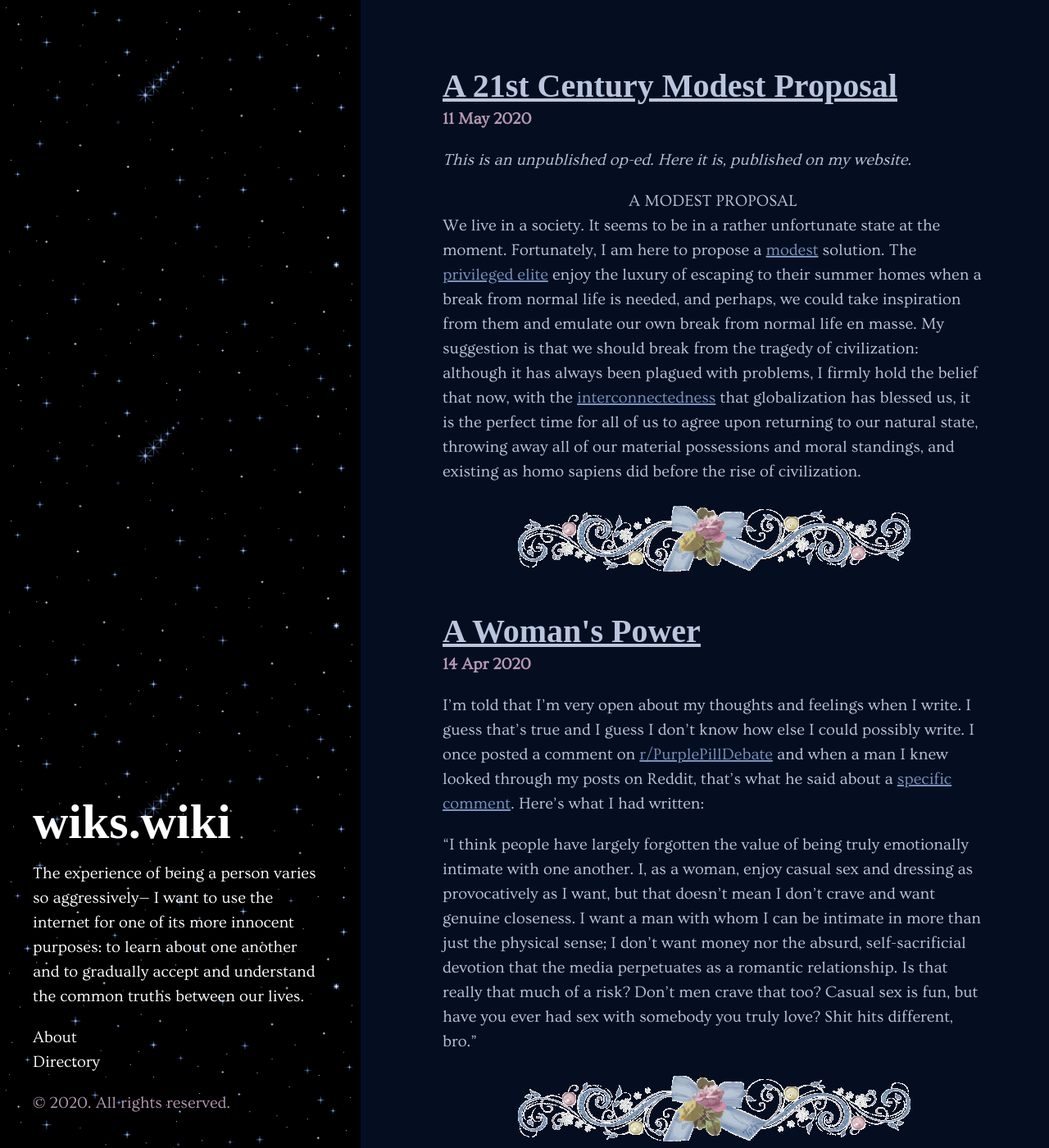
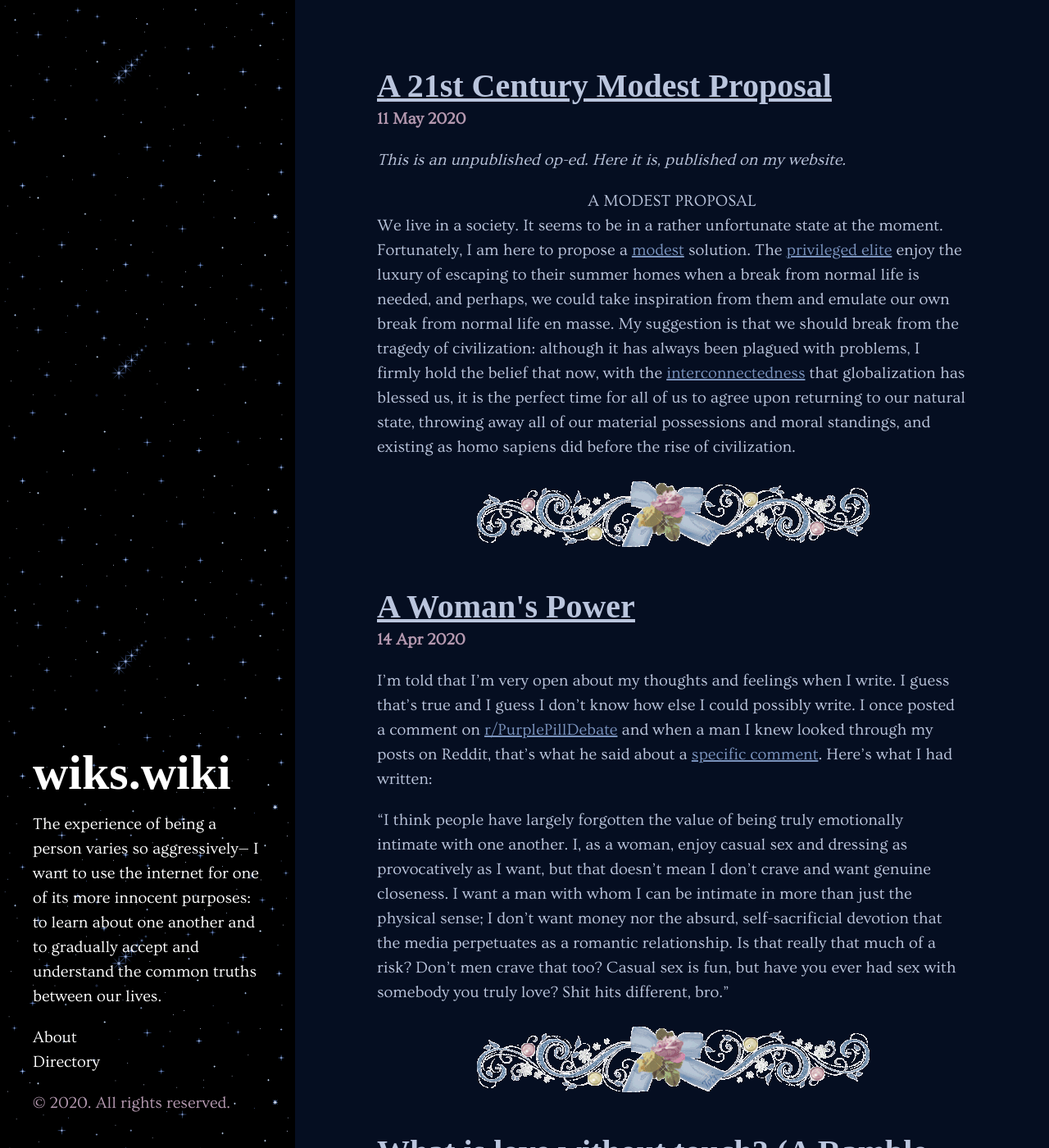
Before and after one commit to w1k5/w1k5.blog, a Jekyll site: the page built from index.html, in a window 1280 px wide and 1400 px high. Shown: the whole window at 82% size. Built offline with Jekyll 4.4.1, drawn with Linux system fonts in a browser that asks for light colours; some web fonts are replaced; the list of posts is cut into pages by our own code; comment, search, counter and statistics services are not loaded.

Commit message:
Update hyde.css

```diff
--- a/public/css/hyde.css
+++ b/public/css/hyde.css
@@ -91,18 +91,6 @@ html {
   }
 }
 
-@media (min-width: 72em) {
-  .sidebar {
-    position: fixed;
-    top: 0;
-    left: 0;
-    bottom: 0;
-    width: 22rem;
-    text-align: left;
-  }
-}
-
-
 /* Sidebar links */
 .sidebar a {
   color: #fff;
@@ -168,13 +156,6 @@ a.sidebar-nav-item:focus {
   .content {
     margin-left: 22rem;
     margin-right: 4rem;
-  }
-}
-
-@media (min-width: 72em) {
-  .content {
-    margin-left: 26rem;
-    margin-right: 3rem;
   }
 }
 
```
